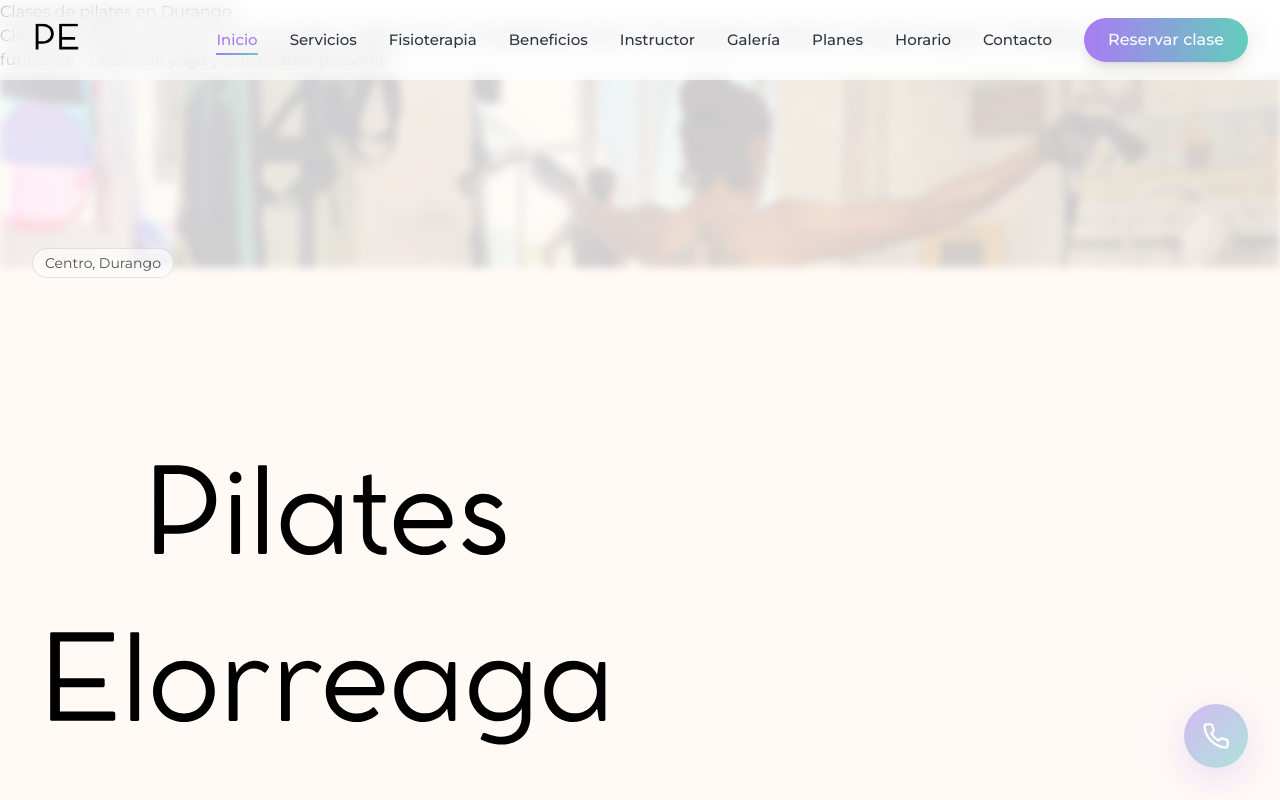
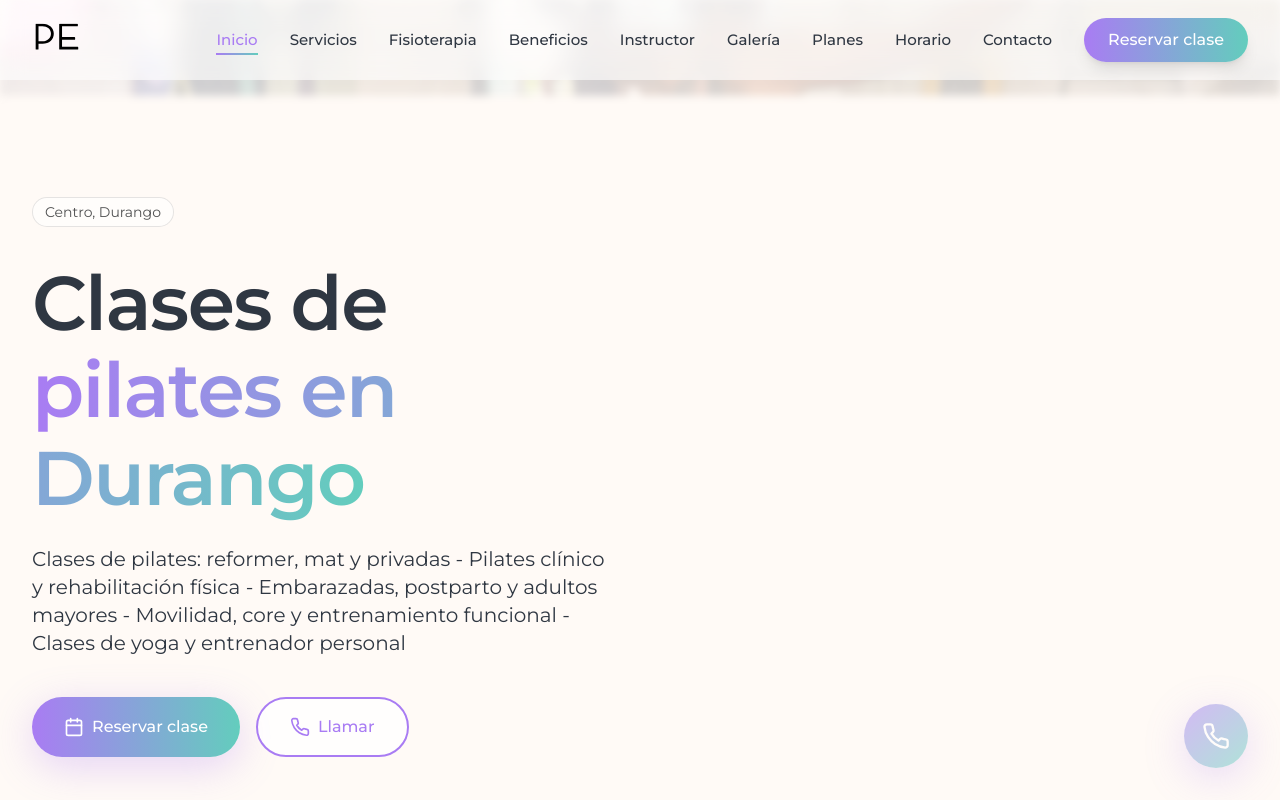
Before and after one commit to pilateselorreaga/pilatesselorreaga, a React (Vite) app: page / in a window 1280 px wide. Shown: the top 800 px of the page. Built offline with nearby package versions, Linux system fonts and the light colour scheme.

Commit message:
Optimize SEO, add Cal.com booking link and Google Ads tag

```diff
--- a/index.html
+++ b/index.html
@@ -7,6 +7,16 @@
       function gtag(){dataLayer.push(arguments);}
       gtag('js', new Date());
       gtag('config', 'G-3ZD23VE4CB');
+    </script>
+
+    <!-- Google tag (gtag.js) -->
+    <script async src="https://www.googletagmanager.com/gtag/js?id=AW-18025917243"></script>
+    <script>
+      window.dataLayer = window.dataLayer || [];
+      function gtag(){dataLayer.push(arguments);}
+      gtag('js', new Date());
+
+      gtag('config', 'AW-18025917243');
     </script>
 
     <meta charset="UTF-8" />
@@ -108,9 +118,6 @@
     </script>
   </head>
   <body>
-    <h1>Clases de  pilates en Durango</h1>
-    <h2>Clases de pilates: reformer, mat y privadas - Pilates clínico y rehabilitación física - Embarazadas, postparto y adultos mayores - Movilidad, core y entrenamiento funcional - Clases de yoga y entrenador personal</h2>
-
     <div id="root"></div>
     <script type="module" src="/src/main.tsx"></script>
   </body>
--- a/src/App.tsx
+++ b/src/App.tsx
@@ -1,5 +1,5 @@
 import { useState, useEffect } from 'react';
-import { Menu, X, Phone, Mail, MapPin, Instagram, Facebook, Clock, CheckCircle2, User, Heart, Zap, Wind, ExternalLink, ChevronDown } from 'lucide-react';
+import { Menu, X, Phone, Mail, MapPin, Instagram, Facebook, Clock, CheckCircle2, User, Heart, Zap, Wind, ExternalLink, ChevronDown, Calendar } from 'lucide-react';
 import { Dialog, DialogTrigger, DialogContent, DialogHeader, DialogTitle } from './components/ui/dialog';
 
 /*
@@ -263,7 +263,7 @@ function App() {
                 </button>
               ))}
               <a
-                href="https://wa.me/526181581302"
+                href="https://cal.com/javier-marper-qdwxai/clase-de-pilates"
                 target="_blank"
                 rel="noopener noreferrer"
                 className="px-6 py-2.5 bg-gradient-to-r from-[var(--lavender)] to-[var(--mint)] text-white rounded-full font-medium shadow-lg hover:shadow-xl hover:scale-105 transition-all duration-300"
@@ -298,7 +298,7 @@ function App() {
                 </button>
               ))}
               <a
-                href="https://wa.me/526181581302"
+                href="https://cal.com/javier-marper-qdwxai/clase-de-pilates"
                 target="_blank"
                 rel="noopener noreferrer"
                 className="block w-full px-6 py-3 bg-gradient-to-r from-[var(--lavender)] to-[var(--mint)] text-white text-center rounded-full font-medium shadow-lg"
@@ -321,30 +321,29 @@ function App() {
                 Centro, Durango
               </div>
               <div className="w-full max-w-2xl">
-                <img
-                  src="/Pilates Elorreaga.svg"
-                  alt="Pilates Elorreaga"
-                  className="w-full h-auto"
-                />
+                <h1 className="text-[clamp(40px,8vw,76px)] font-semibold leading-[1.15] tracking-[-0.02em] text-[var(--charcoal)] mb-6">
+                  Clases de <span className="bg-gradient-to-r from-[var(--lavender)] to-[var(--mint)] bg-clip-text text-transparent">pilates en Durango</span>
+                </h1>
+                <h2 className="text-[17px] md:text-xl leading-relaxed text-[var(--charcoal)]/80 mb-2">
+                  Clases de pilates: reformer, mat y privadas - Pilates clínico y rehabilitación física - Embarazadas, postparto y adultos mayores - Movilidad, core y entrenamiento funcional - Clases de yoga y entrenador personal
+                </h2>
               </div>
-              <p className="text-[17px] leading-7 text-[var(--charcoal)]/80">
-                Clases de Pilates para postura, fuerza profunda y movilidad sin dolor.
-              </p>
-              <div className="flex flex-wrap gap-4">
+              <div className="flex flex-col sm:flex-row flex-wrap gap-4 pt-2">
                 <a
-                  href="https://wa.me/526181581302"
+                  href="https://cal.com/javier-marper-qdwxai/clase-de-pilates"
                   target="_blank"
                   rel="noopener noreferrer"
-                  className="px-8 py-4 bg-gradient-to-r from-[var(--lavender)] to-[var(--mint)] text-white rounded-full font-medium shadow-xl hover:shadow-2xl hover:scale-105 transition-all duration-300 flex items-center gap-2"
+                  className="px-8 py-4 bg-gradient-to-r from-[var(--lavender)] to-[var(--mint)] text-white rounded-full font-medium shadow-xl hover:shadow-2xl hover:scale-105 transition-all duration-300 flex items-center justify-center gap-2 w-full sm:w-auto"
                   style={{ boxShadow: '0 10px 40px rgba(169, 124, 243, 0.3)' }}
                 >
-                  <Phone size={20} />
+                  <Calendar size={20} />
                   Reservar clase
                 </a>
                 <a
                   href="tel:+526181581302"
-                  className="px-8 py-4 bg-white/80 backdrop-blur-sm border-2 border-[var(--lavender)] text-[var(--lavender)] rounded-full font-medium hover:bg-[var(--lavender)] hover:text-white transition-all duration-300"
+                  className="px-8 py-4 bg-white/80 backdrop-blur-sm border-2 border-[var(--lavender)] text-[var(--lavender)] rounded-full font-medium hover:bg-[var(--lavender)] hover:text-white transition-all duration-300 flex items-center justify-center gap-2 w-full sm:w-auto"
                 >
+                  <Phone size={20} />
                   Llamar
                 </a>
               </div>
```
